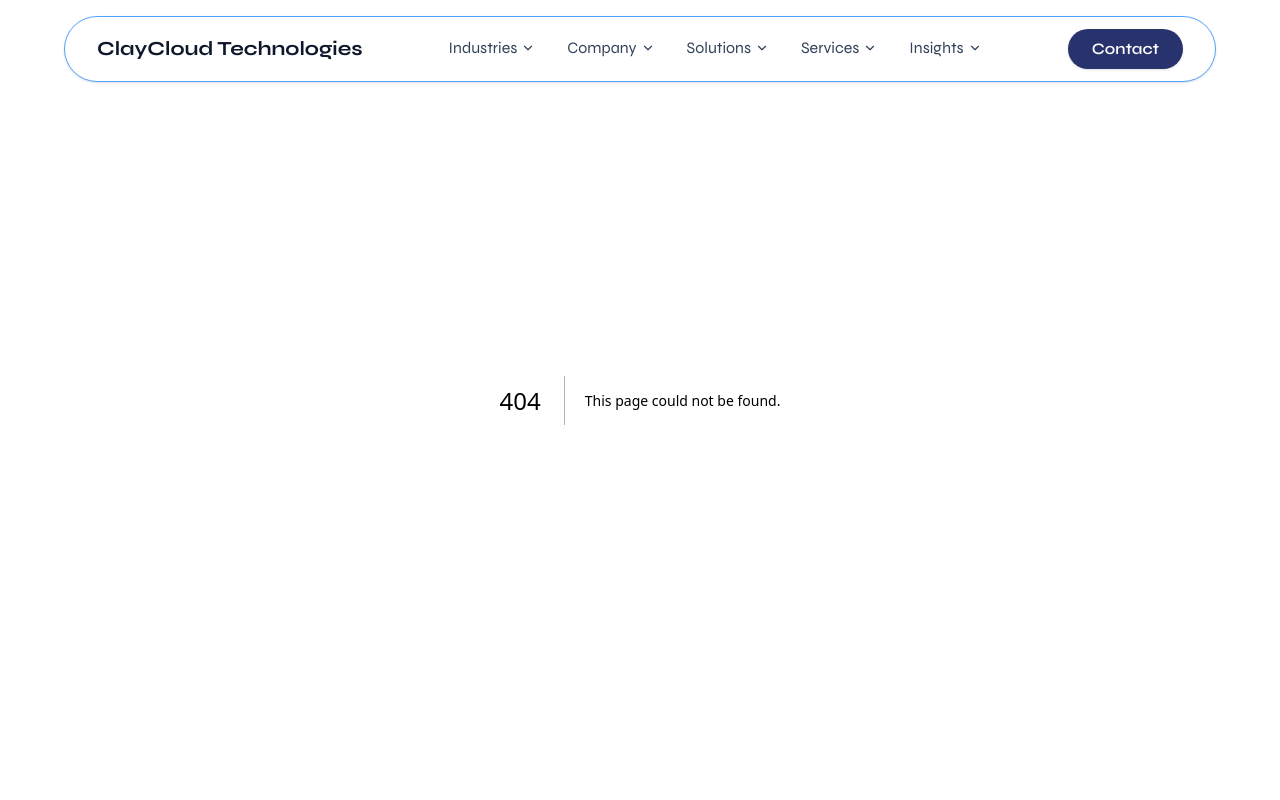
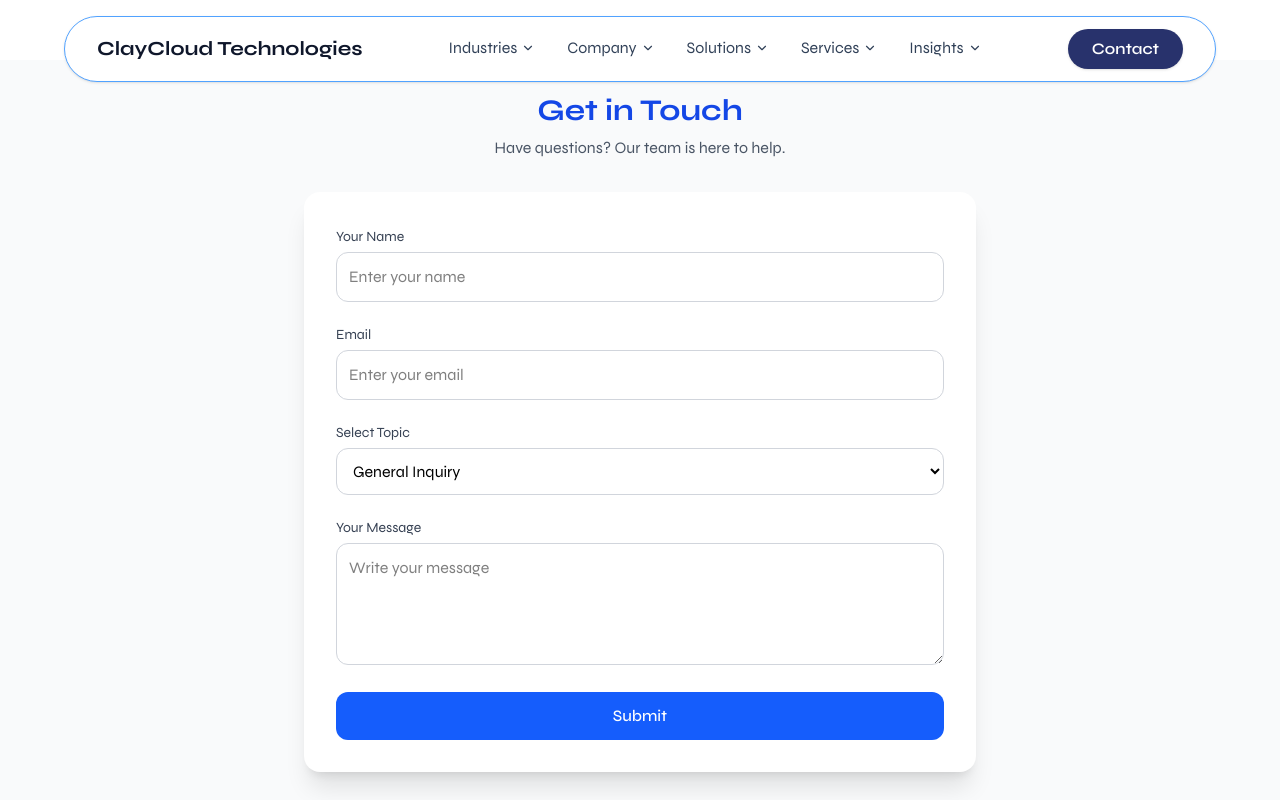
Before and after one commit to Ratneshch/Clay_Cloud, a Next.js app: page /enquiry in a window 1280 px wide. Before the commit this address had no page. Shown: the top 800 px of the page. Built offline with nearby package versions, Linux system fonts and the light colour scheme.

Commit message:
from changes

```diff
--- /dev/null
+++ b/src/app/enquiry/page.js
@@ -0,0 +1,70 @@
+
+"use client";
+
+export default function TalkToUsPage() {
+  return (
+    <div className="min-h-screen w-full bg-gray-50 flex justify-center px-4 py-8 mt-15">
+
+      <div className="w-full max-w-2xl">
+
+        {/* Heading */}
+        <div className="text-center mb-8 px-2">
+          <h1 className="text-2xl sm:text-3xl font-bold text-blue-700">
+            Get in Touch
+          </h1>
+          <p className="text-gray-600 text-sm sm:text-base mt-2">
+            Have questions? Our team is here to help.
+          </p>
+        </div>
+
+        {/* Form CARD */}
+        <div className="bg-white rounded-2xl shadow-xl p-5 sm:p-8 space-y-5">
+
+          <div>
+            <label className="text-gray-700 text-sm">Your Name</label>
+            <input
+              type="text"
+              className="w-full mt-1 p-3 rounded-xl border border-gray-300 focus:ring-2 focus:ring-blue-500 outline-none"
+              placeholder="Enter your name"
+            />
+          </div>
+
+          <div>
+            <label className="text-gray-700 text-sm">Email</label>
+            <input
+              type="email"
+              className="w-full mt-1 p-3 rounded-xl border border-gray-300 focus:ring-2 focus:ring-blue-500 outline-none"
+              placeholder="Enter your email"
+            />
+          </div>
+
+          <div>
+            <label className="text-gray-700 text-sm">Select Topic</label>
+            <select
+              className="w-full mt-1 p-3 rounded-xl border border-gray-300 focus:ring-2 focus:ring-blue-500 outline-none"
+            >
+              <option>General Inquiry</option>
+              <option>Tech Support</option>
+              <option>Billing</option>
+              <option>Feature Request</option>
+            </select>
+          </div>
+
+          <div>
+            <label className="text-gray-700 text-sm">Your Message</label>
+            <textarea
+              rows="4"
+              placeholder="Write your message"
+              className="w-full mt-1 p-3 rounded-xl border border-gray-300 focus:ring-2 focus:ring-blue-500 outline-none"
+            />
+          </div>
+
+          <button className="w-full bg-blue-600 text-white py-3 rounded-xl text-base font-medium hover:bg-blue-700 transition">
+            Submit
+          </button>
+
+        </div>
+      </div>
+    </div>
+  );
+}
--- a/src/app/layout.js
+++ b/src/app/layout.js
@@ -16,6 +16,7 @@ const geistMono = Geist_Mono({
 export const metadata = {
   title: "Create Next App",
   description: "Generated by create next app",
+
 };
 
 export default function RootLayout({ children }) {
--- a/src/app/talktous/page.js
+++ /dev/null
@@ -1,195 +0,0 @@
-// "use client";
-
-// export default function TalkToUsPage() {
-//   return (
-//     <div className="bg-white min-h-screen px-6 md:px-20 py-20">
-
-//       {/* Hero */}
-//       <h1 className="text-3xl font-bold text-blue-700 h-heading">
-//         Talk to Us
-//       </h1>
-//       <p className="mt-4 text-gray-600 text-lg p-text max-w-2xl">
-//         Have questions? Our AI & support team are here to help you anytime.
-//       </p>
-
-//       {/* Quick Options */}
-//       <div className="grid md:grid-cols-4 gap-6 mt-14">
-//         {[
-//           "Chat with Support",
-//           "Book a Demo",
-//           "Request a Callback",
-//           "Report an Issue",
-//         ].map((title, i) => (
-//           <div
-//             key={i}
-//             className="p-6 rounded-xl border bg-white shadow-sm hover:shadow-lg transition flex items-center justify-center h-heading text-blue-700 font-semibold"
-//           >
-//             {title}
-//           </div>
-//         ))}
-//       </div>
-
-//       {/* Chat Box */}
-//       <div className="mt-16 p-10 border rounded-2xl bg-blue-50">
-//         <h2 className="text-3xl font-bold text-blue-700 h-heading">
-//           Start a Conversation
-//         </h2>
-//         <p className="mt-2 text-gray-600 p-text">
-//           Our AI assistant responds instantly.
-//         </p>
-
-//         <button className="mt-6 bg-blue-600 text-white px-8 py-3 rounded-lg hover:bg-blue-700 transition font-medium">
-//           Start Chat
-//         </button>
-//       </div>
-
-//       {/* Feedback Form */}
-//       <div className="mt-20 max-w-2xl">
-//         <h2 className="text-3xl font-bold text-gray-900 h-heading">
-//           Send us your Feedback
-//         </h2>
-
-//         <div className="mt-6 space-y-4">
-//           <input
-//             placeholder="Your Name"
-//             className="w-full p-3 border rounded-lg focus:outline-blue-500"
-//           />
-//           <input
-//             placeholder="Email"
-//             className="w-full p-3 border rounded-lg focus:outline-blue-500"
-//           />
-//           <select className="w-full p-3 border rounded-lg focus:outline-blue-500">
-//             <option>Select Topic</option>
-//             <option>General Inquiry</option>
-//             <option>Tech Support</option>
-//             <option>Feature Request</option>
-//             <option>Billing</option>
-//           </select>
-//           <textarea
-//             rows={5}
-//             placeholder="Your Message"
-//             className="w-full p-3 border rounded-lg focus:outline-blue-500"
-//           />
-
-//           <button className="w-full bg-blue-600 text-white py-3 rounded-lg hover:bg-blue-700 transition">
-//             Submit Feedback
-//           </button>
-//         </div>
-//       </div>
-//     </div>
-//   );
-// }
-
-"use client";
-
-import { useState } from "react";
-import { MessageCircle, Calendar, Phone, AlertCircle, Send } from "lucide-react";
-
-
-export default function TalkToUsPage() {
-  const [messages, setMessages] = useState([
-    { type: "bot", text: "Hi! How can I help you today?" }
-  ]);
-  const [input, setInput] = useState("");
-
-  const quickOptions = [
-  { title: "Chat with Support", icon: <MessageCircle size={24} /> },
-  { title: "Book a Demo", icon: <Calendar size={24} /> },
-  { title: "Request a Callback", icon: <Phone size={24} /> },
-  { title: "Report an Issue", icon: <AlertCircle size={24} /> },
-];
-
-
-  const handleSend = () => {
-    if (!input.trim()) return;
-
-    // Add user's message
-    setMessages(prev => [...prev, { type: "user", text: input }]);
-
-    // Clear input
-    setInput("");
-
-    // Simulate bot response
-    setTimeout(() => {
-      setMessages(prev => [
-        ...prev,
-        { type: "bot", text: "Thank you for your message! We will get back to you shortly." }
-      ]);
-    }, 800);
-  };
-
-  return (
-    <div className="bg-white min-h-screen px-4 sm:px-10 md:px-20 py-16 sm:py-20">
-
-      {/* Hero Section */}
-      <div className="text-center max-w-3xl mx-auto mt-5">
-        <h1 className="text-3xl sm:text-4xl font-bold text-blue-700">
-          Talk to Us
-        </h1>
-        <p className="mt-4 text-gray-600 text-lg sm:text-xl">
-          Have questions? Our AI & support team are here to help you anytime.
-        </p>
-      </div>
-
-      {/* Quick Options */}
-      <div className="grid grid-cols-1 sm:grid-cols-2 md:grid-cols-4 gap-4 mt-10 mx-20">
-  {quickOptions.map((option, i) => (
-    <div
-      key={i}
-      className="relative flex flex-col items-center justify-center gap-2 p-4 rounded-2xl bg-white/30 backdrop-blur-sm border border-white/20 shadow hover:shadow-xl hover:scale-105 transition-transform duration-300 cursor-pointer text-center"
-    >
-      {/* Icon container with glow */}
-      <div className="relative flex items-center justify-center w-12 h-12 rounded-full bg-gradient-to-tr from-blue-500 to-cyan-400 shadow-md before:absolute before:inset-0 before:rounded-full before:bg-gradient-to-tr before:from-blue-400 before:to-cyan-300 before:blur-lg before:opacity-30">
-        <div className="relative text-white">{option.icon}</div>
-      </div>
-
-      {/* Title with small underline */}
-      <h3 className="font-semibold text-base sm:text-lg text-gray-900 relative">
-        {option.title}
-        <span className="absolute bottom-0 left-1/2 -translate-x-1/2 w-6 h-1 bg-gradient-to-r from-blue-500 to-cyan-400 rounded-full mt-1"></span>
-      </h3>
-
-    </div>
-  ))}
-</div>
-
-
-
-
-
-      {/* Feedback Form */}
-      <div className="mt-20 sm:mt-24 max-w-2xl mx-auto">
-        <h2 className="text-2xl sm:text-3xl font-bold text-gray-900">
-          Send us your Feedback
-        </h2>
-
-        <div className="mt-6 space-y-4">
-          <input
-            placeholder="Your Name"
-            className="w-full p-4 border border-gray-300 rounded-xl shadow-sm focus:outline-none focus:ring-2 focus:ring-blue-500 transition"
-          />
-          <input
-            placeholder="Email"
-            className="w-full p-4 border border-gray-300 rounded-xl shadow-sm focus:outline-none focus:ring-2 focus:ring-blue-500 transition"
-          />
-          <select className="w-full p-4 border border-gray-300 rounded-xl shadow-sm focus:outline-none focus:ring-2 focus:ring-blue-500 transition">
-            <option>Select Topic</option>
-            <option>General Inquiry</option>
-            <option>Tech Support</option>
-            <option>Feature Request</option>
-            <option>Billing</option>
-          </select>
-          <textarea
-            rows={5}
-            placeholder="Your Message"
-            className="w-full p-4 border border-gray-300 rounded-xl shadow-sm focus:outline-none focus:ring-2 focus:ring-blue-500 transition"
-          />
-
-          <button className="w-full bg-blue-600 text-white py-3 sm:py-4 rounded-xl hover:bg-blue-700 transition shadow-md font-medium">
-            Submit Feedback
-          </button>
-        </div>
-      </div>
-    </div>
-  );
-}
--- a/src/components/HeroSection.jsx
+++ b/src/components/HeroSection.jsx
@@ -4,6 +4,7 @@ import { LuBrainCircuit } from "react-icons/lu";
 import { FaServer } from "react-icons/fa6";
 import { IoHardwareChipOutline } from "react-icons/io5";
 import { FaCloud } from "react-icons/fa";
+import Link from "next/link";
 
 const HeroSection = () => {
   return (
@@ -64,9 +65,11 @@ const HeroSection = () => {
         </p>
 
         {/* CTA button */}
+        <Link href='/enquiry'>
         <button className="hero-button mt-8 sm:mt-10 inline-flex items-center justify-center w-full sm:w-auto sm:min-w-[180px] md:w-[206px] md:h-[68px] px-6 py-3 md:px-12 md:py-5 rounded-xl md:rounded-2xl text-sm md:text-base font-medium bg-[#111827] text-white shadow-md hover:bg-black/90 transition">
           Get Started
         </button>
+        </Link>
 
       </div>
     </section>
--- a/src/components/TalkToUs.jsx
+++ b/src/components/TalkToUs.jsx
@@ -39,7 +39,7 @@ const TalkToUs = () => {
         </motion.p>
 
         {/* Button */}
-        <Link href='/talktous'>
+        <Link href='/contact'>
         <motion.button
           initial={{ opacity: 0, scale: 0.8 }}
           whileInView={{ opacity: 1, scale: 1 }}
```
